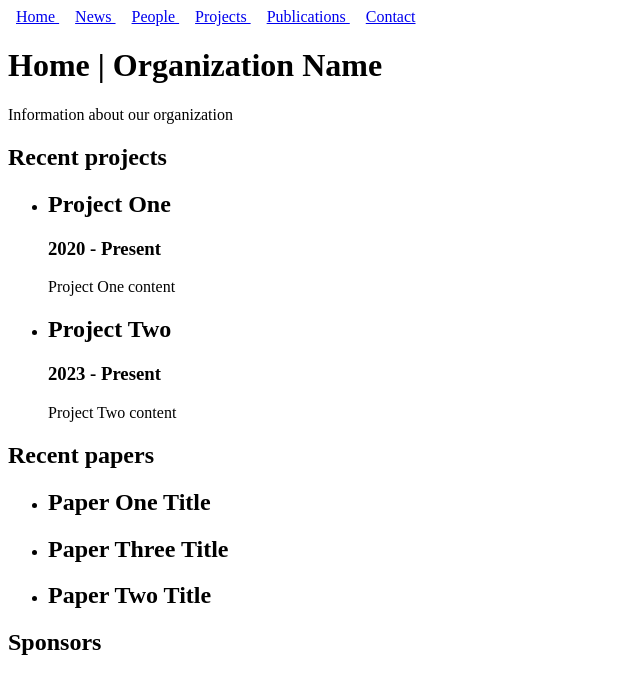
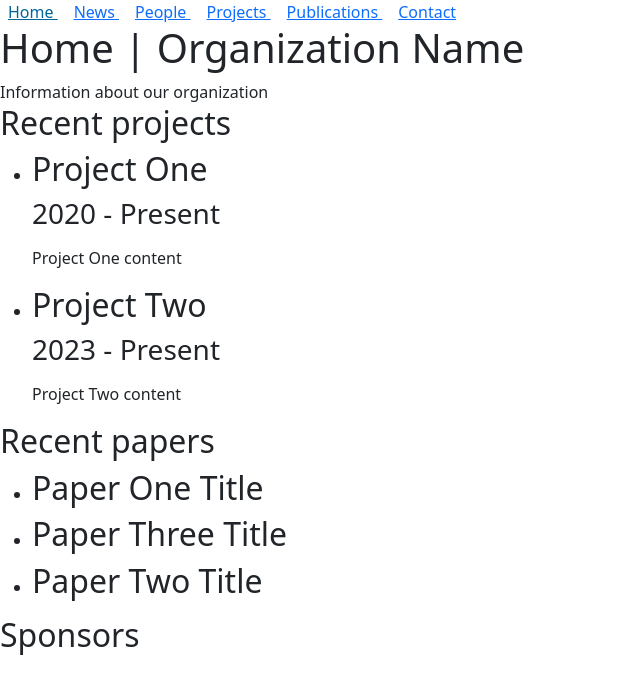
Before and after one commit to alt-thompson/sample-pages, a Jekyll site: the page built from docs/index.md, in a window 1280 px wide. Shown: the top 694 px of the page, without its empty margins (0-640 px from the left). Built offline with Jekyll 4.4.1, drawn with Linux system fonts in a browser that asks for light colours.

Commit message:
add bootstrap files to default layout

```diff
--- a/docs/_layouts/default.html
+++ b/docs/_layouts/default.html
@@ -4,6 +4,9 @@
     <meta charset="utf-8">
     <title>{{ page.title }}</title>
     <link rel="stylesheet" href="{{ '/assets/css/style.css' | relative_url }}">
+    <meta name="viewport" content="width=device-width, initial-scale=1">
+    <link href="https://cdn.jsdelivr.net/npm/bootstrap@5.3.3/dist/css/bootstrap.min.css" rel="stylesheet">
+    <script src="https://cdn.jsdelivr.net/npm/bootstrap@5.3.3/dist/js/bootstrap.bundle.min.js"></script>
   </head>
   <body>
     {% include nav-bar.html %}
```
